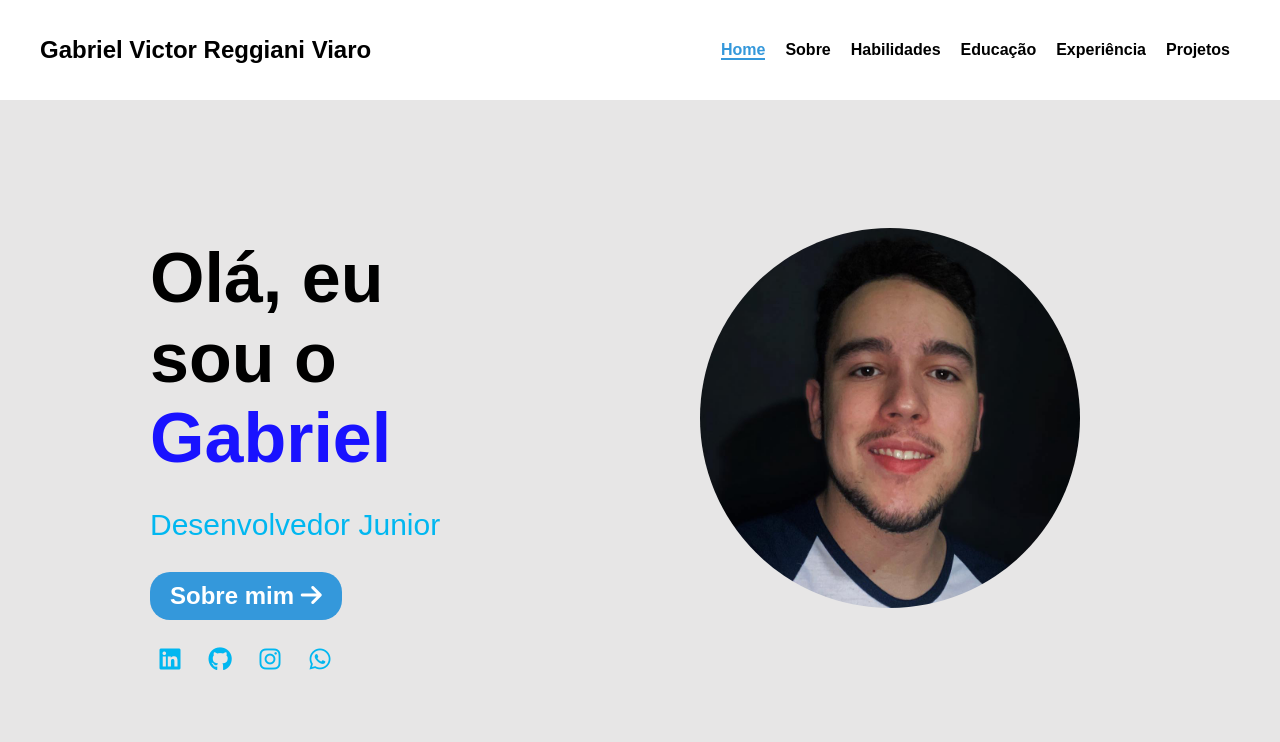
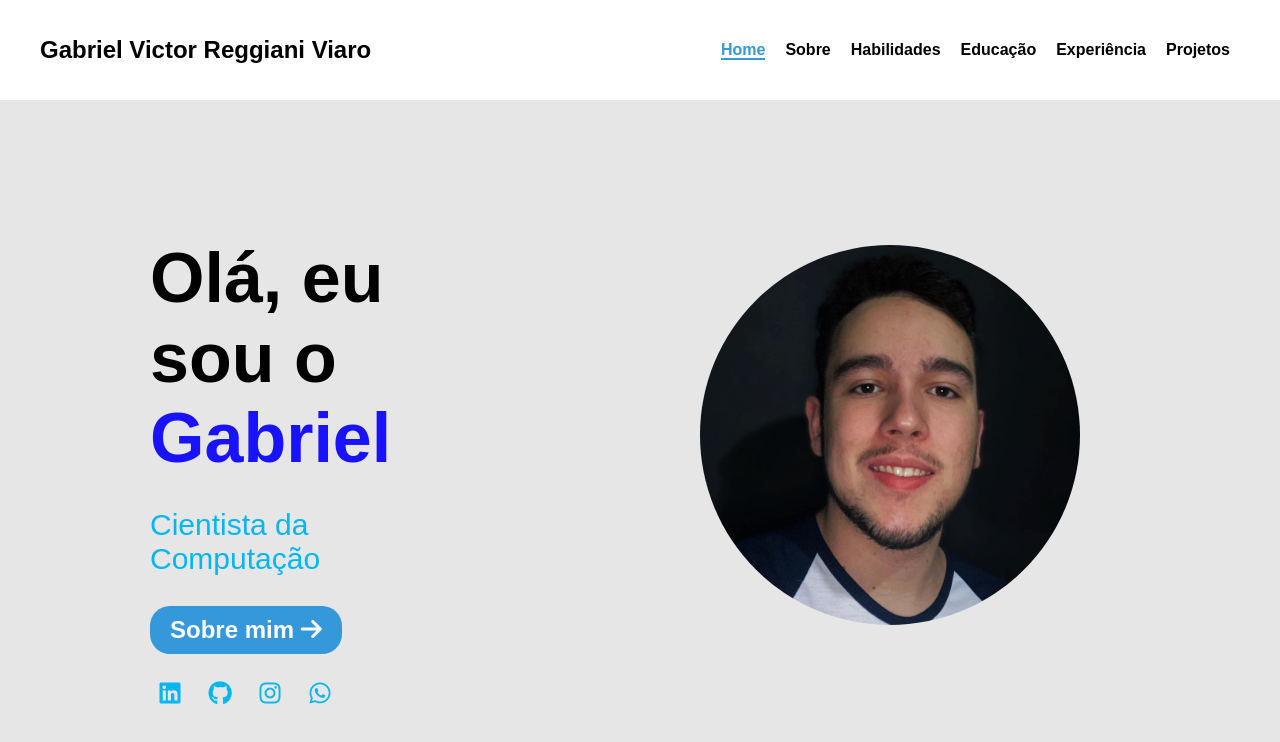
Before and after one commit to GabrielVRV/gabrielvrv.github.io, a plain HTML site: page index.html in a window 1280 px wide. Drawn offline with Linux system fonts and the light colour scheme.

Commit message:
Corrigido titulo

```diff
--- a/index.html
+++ b/index.html
@@ -34,7 +34,7 @@
 
         <div class="content-left">
             <h2>Olá, eu sou o <span class="nome">Gabriel</span></h2>
-            <p>Desenvolvedor Junior</p>
+            <p>Cientista da Computação</p>
             <button class="round-button blue-button" onclick="loadSection('sobre')">Sobre mim <i class="fas fa-arrow-right"></i></button>
 
             <div class="social-icons">
```
